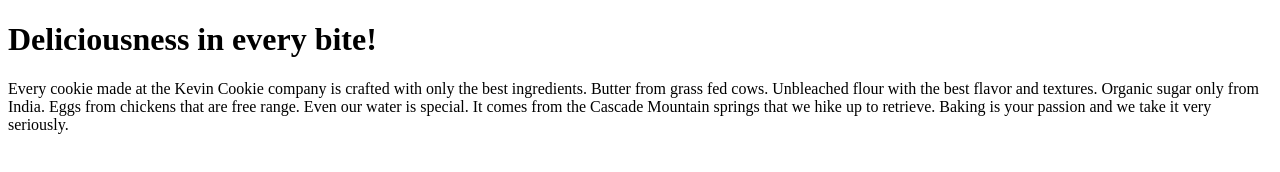
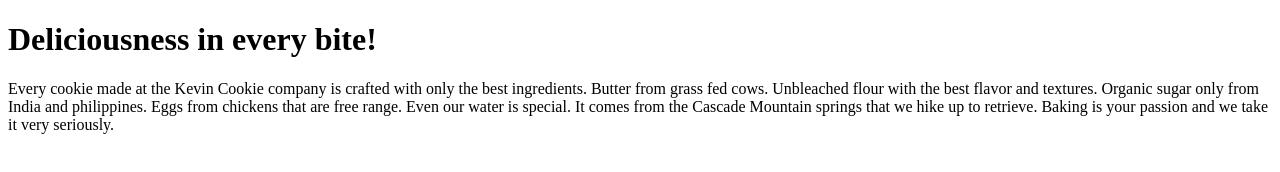
Before and after one commit to Miraclejain/newGithub, a plain HTML site: page index.htm in a window 1280 px wide. Drawn offline with Linux system fonts and the light colour scheme.

Commit message:
Update index.htm

```diff
--- a/index.htm
+++ b/index.htm
@@ -3,7 +3,7 @@
 <body>
 
 <h1>Deliciousness in every bite!</h1>
-<p>Every cookie made at the Kevin Cookie company is crafted with only the best ingredients. Butter from grass fed cows. Unbleached flour with the best flavor and textures. Organic sugar only from India. Eggs from chickens that are free range. Even our water is special. It comes from the Cascade Mountain springs that we hike up to retrieve. Baking is your passion and we take it very seriously.</p>
+<p>Every cookie made at the Kevin Cookie company is crafted with only the best ingredients. Butter from grass fed cows. Unbleached flour with the best flavor and textures. Organic sugar only from India and philippines. Eggs from chickens that are free range. Even our water is special. It comes from the Cascade Mountain springs that we hike up to retrieve. Baking is your passion and we take it very seriously.</p>
 
 </body>
 </html>
```
